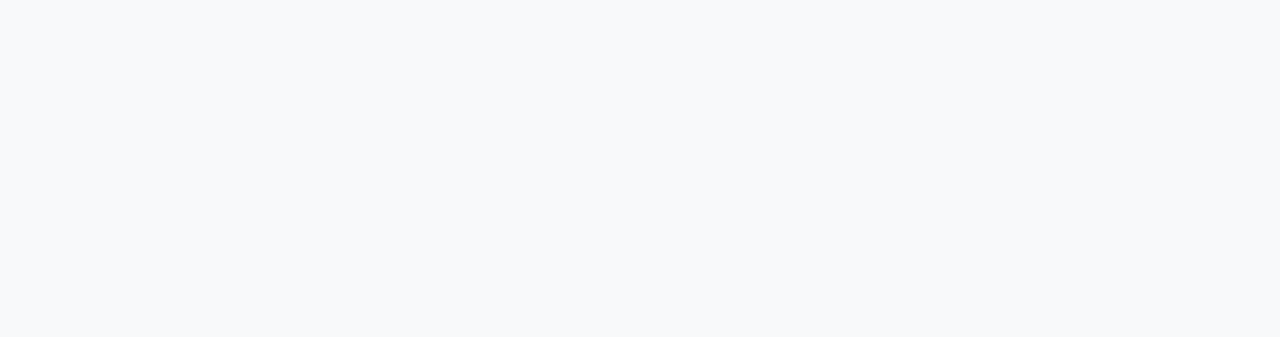
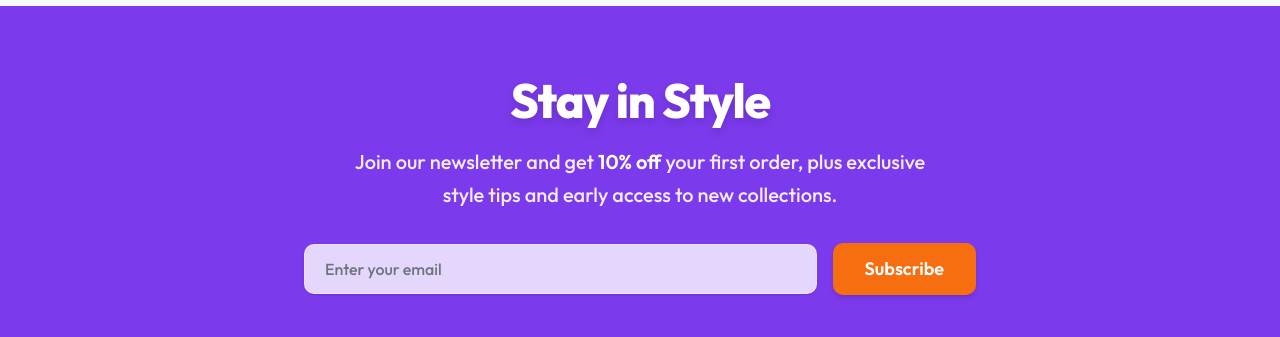
Before and after one commit to khalidesskali/Ecommerce-platform, a React (Vite) app in the folder client/: page / in a window 1280 px wide. Shown: the part 4417-4754 px from the top of the page. Before the commit the page ends 4423 px from the top, so only its background shows below. Built offline with nearby package versions, Linux system fonts and the light colour scheme.

Commit message:
feat: add NewsLetter component to HomePage for improved user engagement and subscription options

```diff
--- /dev/null
+++ b/client/src/components/ui/sections/NewsLetter.tsx
@@ -0,0 +1,94 @@
+import React, { useRef, useState } from "react";
+import { motion, useInView } from "framer-motion";
+
+const EMAIL_REGEX = /^[^\s@]+@[^\s@]+\.[^\s@]+$/;
+
+const NewsLetter: React.FC = () => {
+  const ref = useRef(null);
+  const isInView = useInView(ref, { once: true, amount: 0.3 });
+  const [email, setEmail] = useState("");
+  const [success, setSuccess] = useState(false);
+
+  const handleSubmit = (e: React.FormEvent) => {
+    e.preventDefault();
+    if (EMAIL_REGEX.test(email)) {
+      setSuccess(true);
+    }
+  };
+
+  return (
+    <motion.section
+      ref={ref}
+      initial={{ opacity: 0 }}
+      animate={isInView ? { opacity: 1 } : {}}
+      transition={{ duration: 0.9, ease: "easeOut" }}
+      className="relative w-full py-16 px-4 sm:px-6 lg:px-8 overflow-hidden bg-primary"
+      aria-label="Newsletter Signup"
+    >
+      <div className="relative z-10 max-w-2xl mx-auto flex flex-col items-center text-center">
+        <h2 className="text-4xl md:text-5xl font-extrabold tracking-tight text-primary-foreground mb-4 leading-tight drop-shadow-lg">
+          Stay in Style
+        </h2>
+        <p className="text-lg md:text-xl text-primary-foreground/90 mb-8 max-w-xl font-medium leading-relaxed">
+          Join our newsletter and get{" "}
+          <span className="font-semibold text-secondary-foreground">
+            10% off
+          </span>{" "}
+          your first order, plus exclusive style tips and early access to new
+          collections.
+        </p>
+        {success ? (
+          <div className="w-full flex flex-col items-center">
+            <motion.div
+              initial={{ opacity: 0, scale: 0.95 }}
+              animate={{ opacity: 1, scale: 1 }}
+              transition={{ duration: 0.3 }}
+              className="bg-success/90 text-success-foreground rounded-lg px-6 py-4 mb-4 w-full flex flex-col items-center shadow-md"
+              role="status"
+              aria-live="polite"
+            >
+              <span className="text-lg font-semibold mb-2">
+                Thank you for subscribing!
+              </span>
+              <span className="text-base">
+                Check your inbox for your 10% off code.
+              </span>
+            </motion.div>
+          </div>
+        ) : (
+          <form
+            className="w-full flex flex-col sm:flex-row gap-4 items-center justify-center"
+            aria-label="Sign up for our newsletter"
+            autoComplete="off"
+            onSubmit={handleSubmit}
+          >
+            <label htmlFor="newsletter-email" className="sr-only">
+              Email address
+            </label>
+            <input
+              type="email"
+              id="newsletter-email"
+              name="email"
+              required
+              autoComplete="email"
+              placeholder="Enter your email"
+              className="w-full sm:w-auto flex-1 px-5 py-3 rounded-lg border border-white/30 bg-white/80 text-text placeholder:text-muted-foreground focus:ring-2 focus:ring-secondary focus:border-secondary transition-all duration-200 text-base font-medium shadow-sm"
+              aria-label="Email address"
+              value={email}
+              onChange={(e) => setEmail(e.target.value)}
+            />
+            <button
+              type="submit"
+              className="w-full sm:w-auto px-8 py-3 bg-secondary text-secondary-foreground font-semibold rounded-lg shadow-md hover:scale-[1.04] hover:bg-secondary/90 transition-all duration-200 text-lg focus:outline-none focus-visible:ring-4 focus-visible:ring-secondary/60"
+              aria-label="Subscribe to newsletter"
+            >
+              Subscribe
+            </button>
+          </form>
+        )}
+      </div>
+    </motion.section>
+  );
+};
+
+export default NewsLetter;
--- a/client/src/pages/HomePage.tsx
+++ b/client/src/pages/HomePage.tsx
@@ -5,6 +5,7 @@
 import ShopByCategories from "../components/ui/sections/ShopByCategories";
 import SeasonalBanner from "../components/ui/sections/SeasonalBanner";
 import OurStory from "../components/ui/sections/OurStory";
+import NewsLetter from "@/components/ui/sections/NewsLetter";
 
 const HomePage: React.FC = () => {
   return (
@@ -16,6 +17,7 @@
         <ShopByCategories />
         <SeasonalBanner />
         <OurStory />
+        <NewsLetter />
       </main>
     </>
   );
```
